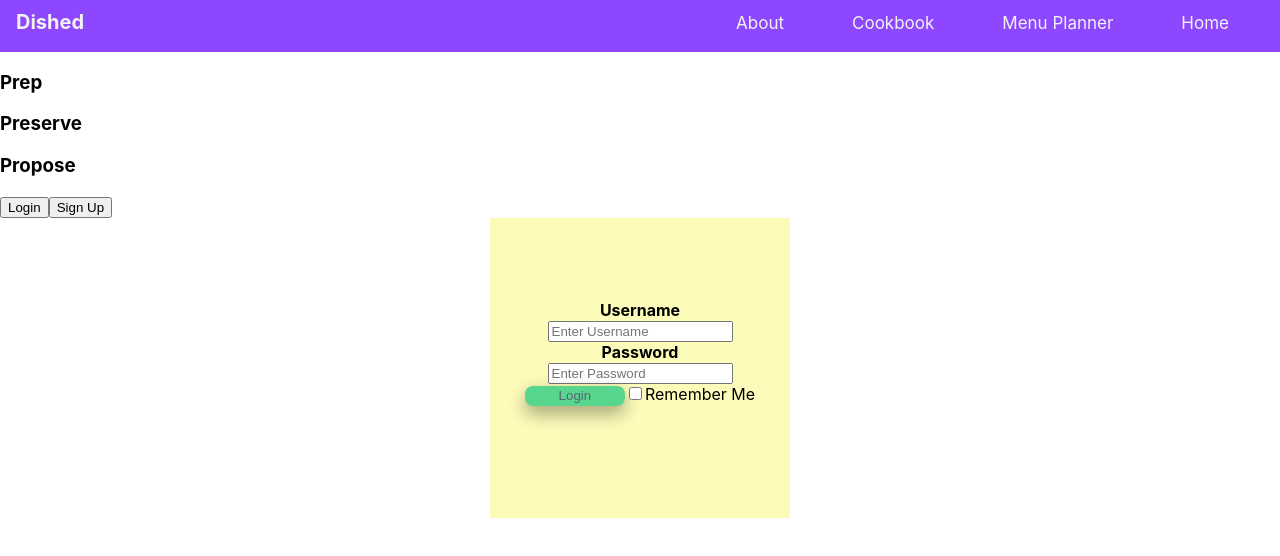
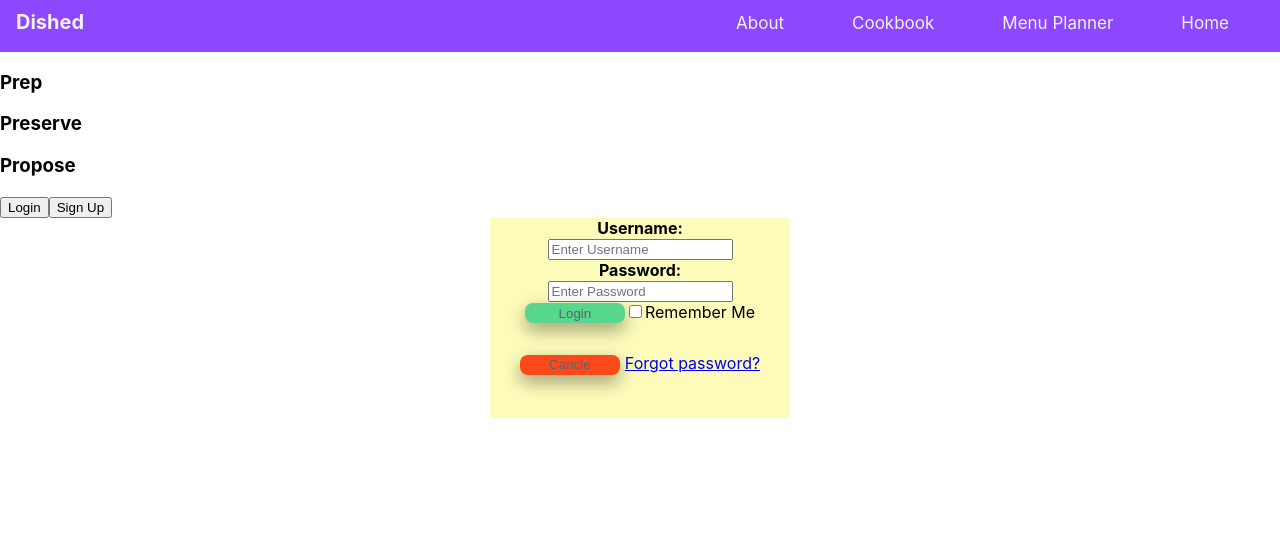
Before and after one commit to continually-dishing/dished-ui, a React (Create React App) app: page / in a window 1280 px wide. Shown: the top 556 px of the page. Built offline with nearby package versions, Linux system fonts and the light colour scheme.

Commit message:
Adding login UI work

```diff
--- a/src/screens/Login/Login.css
+++ b/src/screens/Login/Login.css
@@ -1,11 +1,11 @@
 .login-container {
     text-align: center;
-    height: 300px;
+    margin: auto;
+    height: 200px;
     width: 300px;
-    align-content: center;
     background-color: #FCFBB9;
     z-index: 1;
-    margin: auto;
+
 }
 
 .login-button {
@@ -19,3 +19,23 @@
     box-shadow: 0 8px 16px 0 rgba(0, 0, 0, 0.2), 0 6px 20px 0 rgba(0, 0, 0, 0.19);
     margin-bottom: 30px;
 }
+
+.forgot-password-link {
+    margin-left: 5px;
+}
+
+.login-remember-me {
+    margin-top: 10px;
+}
+
+.cancle-button {
+    width: 100px;
+    height: 20px;
+    background-color: #FC4919;
+    border: none;
+    cursor: pointer;
+    color: #566573;
+    border-radius: 8px;
+    box-shadow: 0 8px 16px 0 rgba(0, 0, 0, 0.2), 0 6px 20px 0 rgba(0, 0, 0, 0.19);
+    margin-bottom: 30px;
+}
--- a/src/screens/Login/Login.tsx
+++ b/src/screens/Login/Login.tsx
@@ -4,18 +4,18 @@ import './Login.css'
 export default function Login() {
 
     return (
-        <form>
         <div className="login-container">
-                <label className="username"><strong>Username</strong></label><br />
+            <label className="username"><strong>Username:</strong></label><br />
             <input type="text" placeholder="Enter Username" className='username-input' required /><br />
-                <label className="password"><strong>Password</strong></label><br />
+            <label className="password"><strong>Password:</strong></label><br />
             <input type="password" placeholder="Enter Password" className="password-input" required /><br />
             <button className='login-button' type="submit">Login</button>
-                <label>
+            <label className="login-remember-me">
                 <input type="checkbox" className='remember-me-input' />
                 Remember Me
-                </label>
+            </label><br />
+            <button className="cancle-button">Cancle</button>
+            <label className="forgot-password-link"><a href="facebook.com">Forgot password?</a></label>
         </div>
-        </form>
     );
 }
```
Lines whose indentation alone changed are shown as unchanged.
